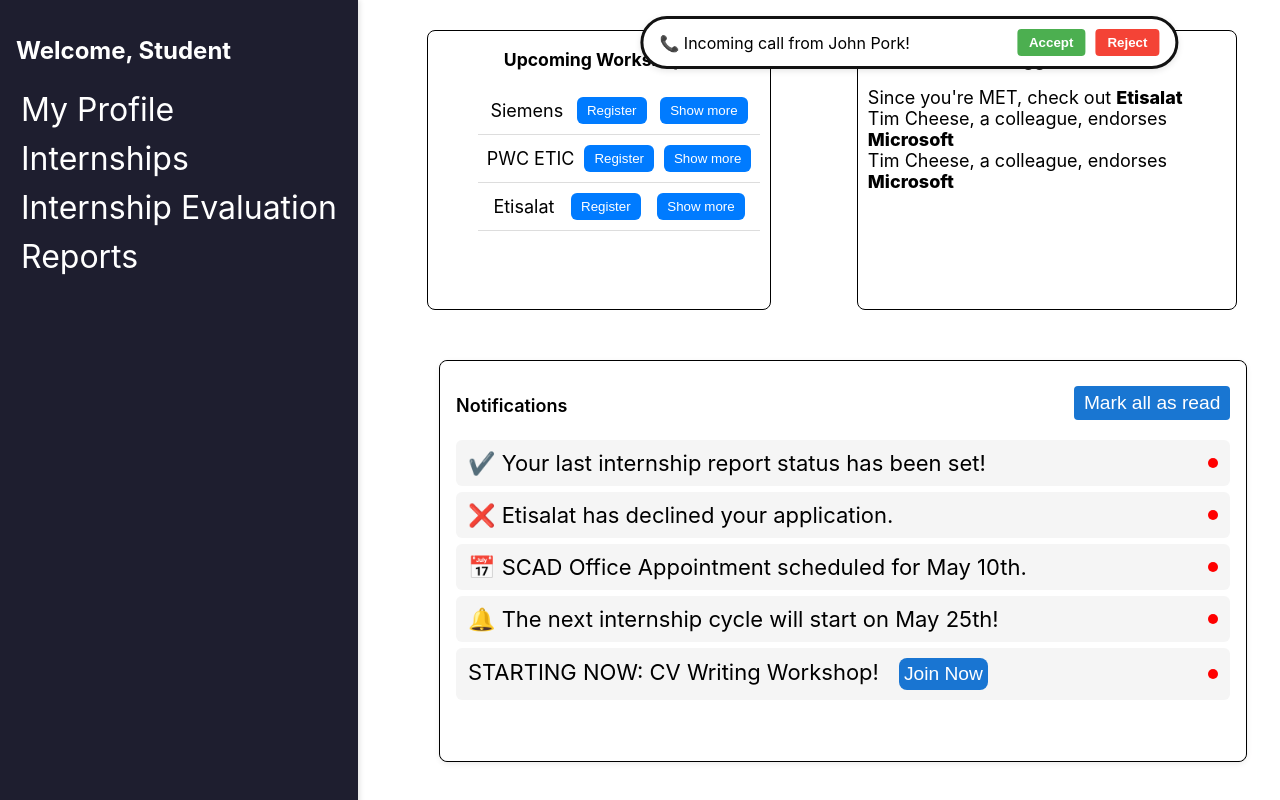
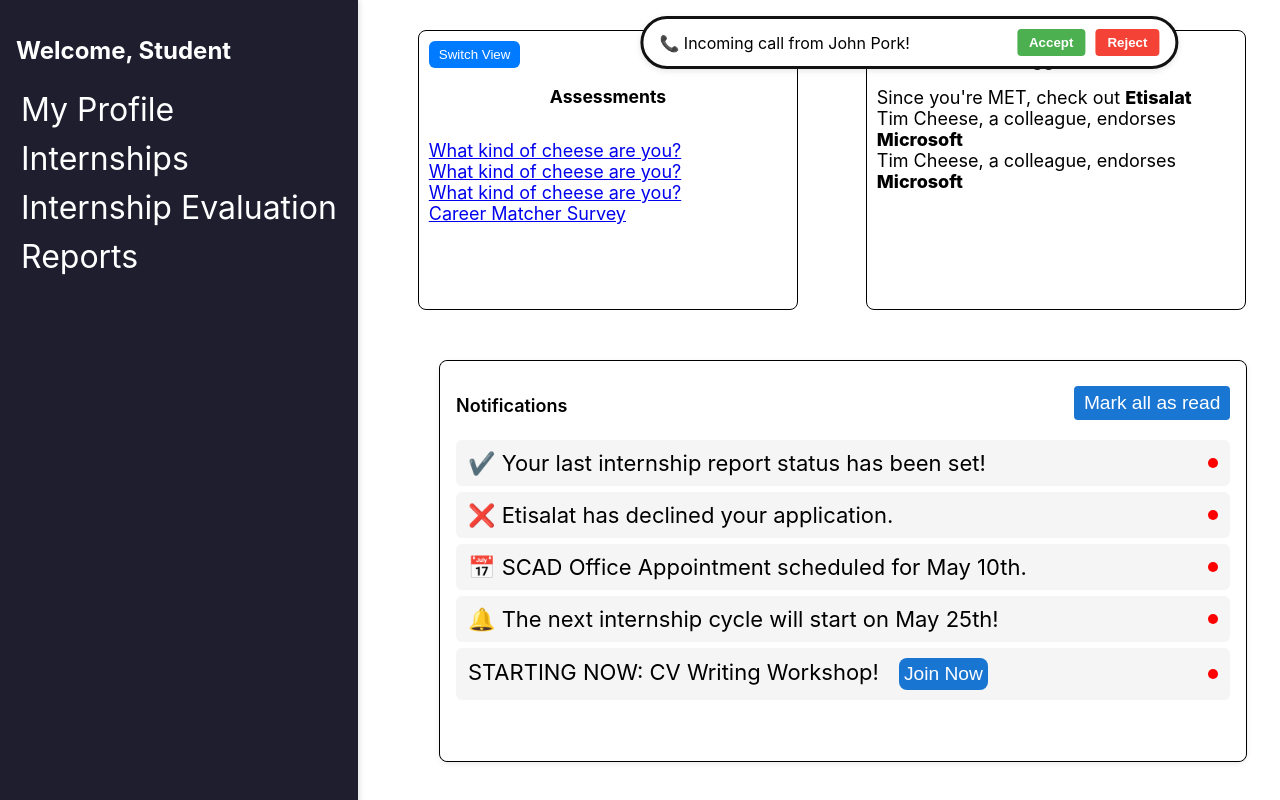
Before and after one commit to CSEN603-2025/Nashville-Fried-Software, a React (Create React App) app in the folder FRONT_END/my-app/: page / in a window 1280 px wide. Both pictures are taken after typing "name@example.com", "Sample" into the empty fields and a click on the button "Login". Built offline with nearby package versions, Linux system fonts and the light colour scheme.

Commit message:
appointments list done
lesa fadelo css tho

```diff
--- /dev/null
+++ b/FRONT_END/my-app/src/Components/ComponentStyles/ProCard.css
@@ -0,0 +1,9 @@
+.switch {
+    margin-top: 10px;
+  padding: 6px 10px;
+  border: none;
+  border-radius: 6px;
+  background: #007bff;
+  color: white;
+  cursor: pointer;
+}
--- a/FRONT_END/my-app/src/Components/ComponentStyles/Workshops.css
+++ b/FRONT_END/my-app/src/Components/ComponentStyles/Workshops.css
@@ -2,21 +2,22 @@
   background: #ffffff;
   border-radius: 8px; /* Adjusted border radius */
   border:0.2px solid black;
-  width: 36%;
   padding: 0px 10px;
   margin: 20px;
-
+  display: flex;
 }
 
 .workshop-item {
   display: flex;
-  justify-content: space-evenly;
+  justify-content: space-between;
   align-items: center;
   gap: 1px;
   padding: 10px 0;
   border-bottom: 1px solid #ddd;
 }
-
+.ws-list > li{
+  width: 24vw;
+}
 .workshop-item button {
   padding: 6px 10px;
   border: none;
@@ -25,6 +26,14 @@
   color: white;
   cursor: pointer;
 }
+
+.btn-box {
+  justify-content: left;
+  display: flex;
+  gap: 10px;
+
+}
+
 
 .workshop-item button:disabled {
   background: gray;
--- /dev/null
+++ b/FRONT_END/my-app/src/Components/ComponentStyles/appList.css
@@ -0,0 +1,3 @@
+.info-box {
+    display: flex;
+}
--- /dev/null
+++ b/FRONT_END/my-app/src/Components/Dashboard/AppointmentsList.tsx
@@ -0,0 +1,28 @@
+import React from 'react';
+import { FontAwesomeIcon } from '@fortawesome/react-fontawesome';
+import { faClock, faCheck, faXmark, faCheckDouble } from '@fortawesome/free-solid-svg-icons';
+import '../ComponentStyles/appList.css'
+import { Link } from 'react-router-dom';
+
+const AppointmentsList = () =>{
+
+
+
+    return (
+        <>
+        <h3>Assessments</h3>
+        <div className="info-box">
+            <ul>
+            <li> <Link to= "/a1"> What kind of cheese are you?</Link> </li>
+            <li> <Link to= "/a1"> What kind of cheese are you?</Link> </li>
+            <li> <Link to= "/a1"> What kind of cheese are you?</Link> </li>
+            <li> <Link to= "/a2"> Career Matcher Survey</Link> </li>
+            <li></li>
+            </ul>
+        </div>
+
+        </>
+    )
+}
+
+export default AppointmentsList;
--- /dev/null
+++ b/FRONT_END/my-app/src/Components/Dashboard/ProCard.tsx
@@ -0,0 +1,22 @@
+import React, {useState} from 'react';
+import '../ComponentStyles/ProCard.css'
+import Workshops from './Workshops.tsx';
+import AppointmentsList from './AppointmentsList.tsx';
+
+
+const ProCard = () =>{
+    const [currView, setCurrView] = useState(0);
+    const handleClick = () => {
+        currView === 0 ? setCurrView(1) : setCurrView(0);
+    }
+
+    return (
+        <div className="card-container">
+        <button onClick = {handleClick} className="switch">Switch View</button>
+           {currView === 1 && <Workshops/>}
+           {currView === 0 && <AppointmentsList/>}
+        </div>
+    )
+}
+
+export default ProCard;
--- a/FRONT_END/my-app/src/Components/Dashboard/Workshops.tsx
+++ b/FRONT_END/my-app/src/Components/Dashboard/Workshops.tsx
@@ -18,16 +18,21 @@
   };
 
   return (
+    <>
+      <h3>Upcoming Workshops</h3>
     <div className="workshop-container">
-      <h3>Upcoming Workshops</h3>
-      <ul>
+      <ul className="ws-list">
         {workshopData.map((w, i) => (
           <li key={i} className="workshop-item">
             <span>{w.name}</span>
+
+            <span className="btn-box">
             <button onClick={() => handleRegister(w.name)} disabled={registered.includes(w.name)}>
               {registered.includes(w.name) ? "Registered" : "Register"}
             </button>
             <button onClick={() => setModalContent(w)}>Show more</button>
+            </span>
+
           </li>
         ))}
       </ul>
@@ -42,6 +47,7 @@
         </div>
       )}
     </div>
+    </>
   );
 };
 
--- a/FRONT_END/my-app/src/DashboardStudentPRO.tsx
+++ b/FRONT_END/my-app/src/DashboardStudentPRO.tsx
@@ -5,7 +5,7 @@
 import Suggested from './Components/Dashboard/Suggested.tsx';
 import Notifications from './Components/Dashboard/Notifications.tsx'
 import CallBanner from "./Components/Dashboard/CallBanner.tsx";
-
+import ProCard from "./Components/Dashboard/ProCard.tsx";
 import './Styles/Dashboard.css'
 const DashboardStudent = () =>{
     const [notifications, setNotifications] = useState([]);
@@ -15,7 +15,7 @@
         <div className="main-display">
             <CallBanner onMissedCall={(msg) => setNotifications((prev) => [...prev, msg])}/>
             <div className="two-cards">
-                <Workshops/>
+                <ProCard/>
                 <Suggested/>
             </div>
             <div className="one-card">
```
